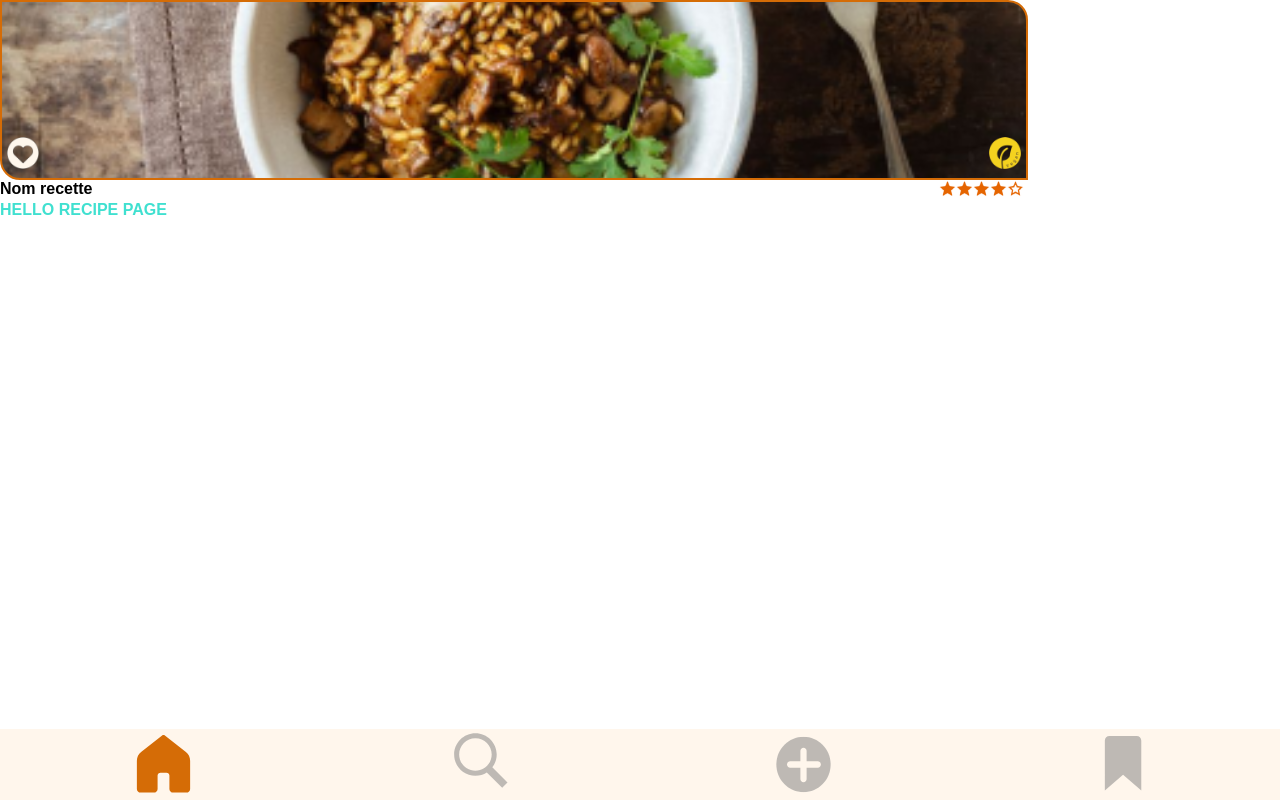
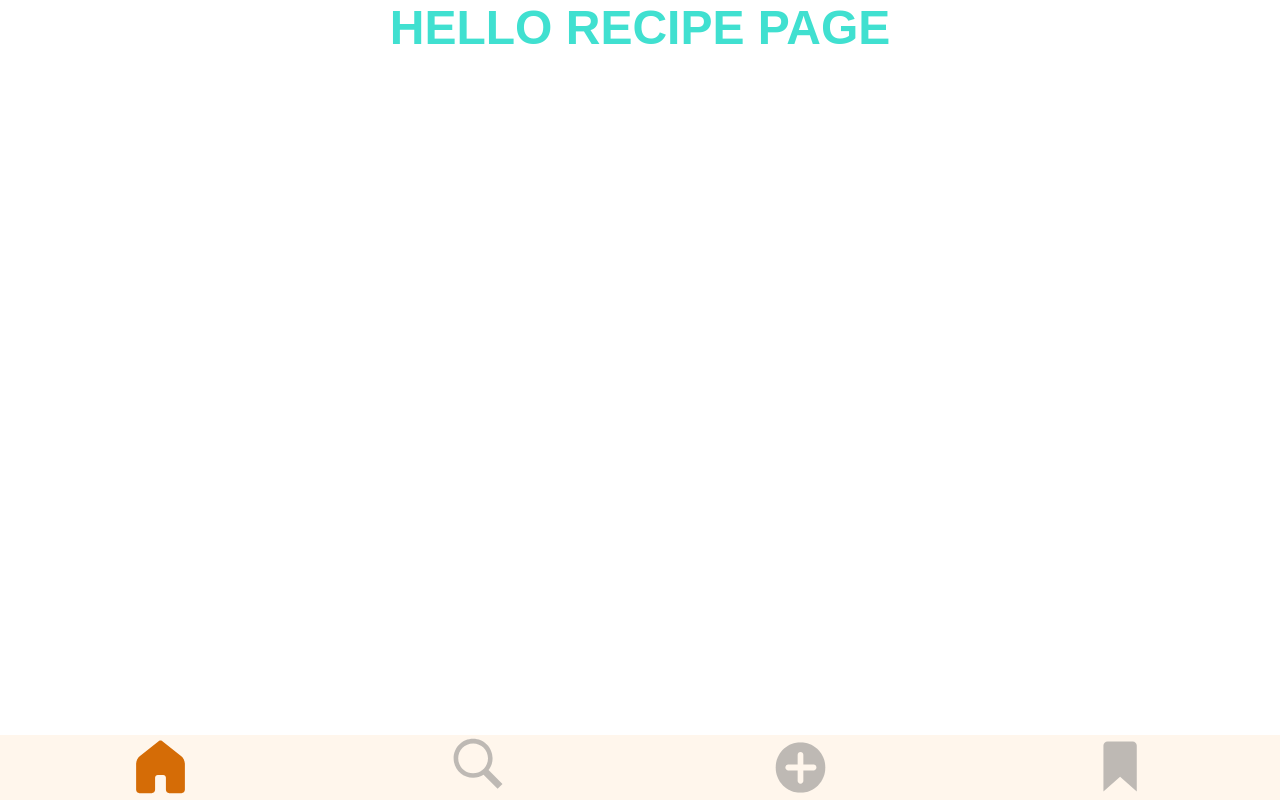
Before and after one commit to WildCodeSchool/0923-lille-JS-eatingnamnam, a React (Vite) app in the folder frontend/: page /recipe in a window 1280 px wide. Built offline with nearby package versions, Linux system fonts and the light colour scheme; a web font is replaced by a local one.

Commit message:
change typo issues

```diff
--- a/frontend/src/App.jsx
+++ b/frontend/src/App.jsx
@@ -1,12 +1,10 @@
 import "./App.scss";
 import { Outlet } from "react-router-dom";
 import Navbar from "./components/Navbar/Navbar";
-import RecipeCard from "./components/RecipeCard/RecipeCard";
 
 function App() {
   return (
     <div className="App">
-      <RecipeCard />
       <Outlet />
       <Navbar />
     </div>
--- a/frontend/src/App.scss
+++ b/frontend/src/App.scss
@@ -6,6 +6,7 @@
   font-family: "Hubballi", sans-serif;
   font-size: 16px;
 }
+
 .App {
   display: flex;
   flex-direction: column;
--- a/frontend/src/components/AddFavorite/AddFavorite.jsx
+++ b/frontend/src/components/AddFavorite/AddFavorite.jsx
@@ -1,28 +1,28 @@
 import { useState } from "react";
 import "./AddFavorite.scss";
 
-function AddFavorie() {
+function AddFavorite() {
   const [isFavorite, setIsFavorite] = useState(false);
-  const handelClickFavorite = () => {
+  const handleClickFavorite = () => {
     setIsFavorite(!isFavorite);
   };
   return (
-    <button type="button" className="logo" onClick={handelClickFavorite}>
+    <button type="button" className="logo" onClick={handleClickFavorite}>
       {isFavorite ? (
         <img
-          className="logo__isfavorite"
-          src="/src/assets/Hert.png"
-          alt="favorit"
+          className="logo__isFavorite"
+          src="/src/assets/Heart.png"
+          alt="favorite icon"
         />
       ) : (
         <img
-          className="logo__notfavorite"
-          src="/src/assets/emptyHert.png"
-          alt="add to favorit"
+          className="logo__notFavorite"
+          src="/src/assets/emptyHeart.png"
+          alt="add to favorite icon"
         />
       )}
     </button>
   );
 }
 
-export default AddFavorie;
+export default AddFavorite;
--- a/frontend/src/components/AddFavorite/AddFavorite.scss
+++ b/frontend/src/components/AddFavorite/AddFavorite.scss
@@ -2,10 +2,10 @@
   all: unset;
   margin: 0.3em;
 
-  .logo__isfavorite {
+  .logo__isFavorite {
     width: 2em;
   }
-  .logo__notfavorite {
+  .logo__notFavorite {
     width: 2em;
   }
 }
--- a/frontend/src/components/Navbar/Navbar.scss
+++ b/frontend/src/components/Navbar/Navbar.scss
@@ -3,7 +3,6 @@
 .navbar {
   margin-top: auto;
   align-items: flex-end;
-  align-items: center;
 }
 .navbar__list {
   background-color: $tertiaryColor;
@@ -21,7 +20,6 @@
 .navbar__link {
   display: flex;
   align-items: center;
-  all: unset;
 }
 .navbar__icon {
   height: 100%;
--- a/frontend/src/components/RecipeCard/RecipeCard.jsx
+++ b/frontend/src/components/RecipeCard/RecipeCard.jsx
@@ -1,13 +1,13 @@
 import "./RecipeCard.scss";
 
 import StarBar from "../StarBar/StarBar";
-import AddFavorie from "../AddFavorite/AddFavorite";
+import AddFavorite from "../AddFavorite/AddFavorite";
 
 function RecipeCard() {
   return (
     <section className="card">
       <article className="card__logo">
-        <AddFavorie className="card__logo__favorite" />
+        <AddFavorite className="card__logo__favorite" />
         <div className="card__logo__diet">
           <img
             className="card__logo__diet__vegan"
--- a/frontend/src/components/RecipeCard/RecipeCard.scss
+++ b/frontend/src/components/RecipeCard/RecipeCard.scss
@@ -13,7 +13,6 @@
     background-position: center;
     background-repeat: no-repeat;
     background-size: cover;
-
     border: solid 2px #d56c06;
     border-radius: 0 20px 0 20px;
 
--- a/frontend/src/pages/Favorites/Favorites.scss
+++ b/frontend/src/pages/Favorites/Favorites.scss
@@ -1,5 +1,7 @@
 @import "../../variables.scss";
 
 .helloFav {
+  font-size: 3rem;
+  text-align: center;
   color: red;
 }
--- a/frontend/src/pages/Homepage/Homepage.jsx
+++ b/frontend/src/pages/Homepage/Homepage.jsx
@@ -1,7 +1,13 @@
 import "./Homepage.scss";
+import RecipeCard from "../../components/RecipeCard/RecipeCard";
 
 function Homepage() {
-  return <h1 className="helloHome">HELLO HOMEPAGE</h1>;
+  return (
+    <>
+      <RecipeCard />
+      <h1 className="helloHome">HELLO HOMEPAGE</h1>;
+    </>
+  );
 }
 
 export default Homepage;
--- a/frontend/src/pages/Homepage/Homepage.scss
+++ b/frontend/src/pages/Homepage/Homepage.scss
@@ -1,5 +1,7 @@
 @import "../../variables.scss";
 
 .helloHome {
+  font-size: 3rem;
+  text-align: center;
   color: pink;
 }
--- a/frontend/src/pages/Recipe/Recipe.scss
+++ b/frontend/src/pages/Recipe/Recipe.scss
@@ -1,5 +1,7 @@
 @import "../../variables.scss";
 
 .helloRecipe {
+  font-size: 3rem;
+  text-align: center;
   color: turquoise;
 }
--- a/frontend/src/pages/Search/Search.scss
+++ b/frontend/src/pages/Search/Search.scss
@@ -1,5 +1,7 @@
 @import "../../variables.scss";
 
 .helloSearch {
+  font-size: 3rem;
+  text-align: center;
   color: lime;
 }
```
Also changed, not shown: frontend/src/assets/emptyHeart.png (renamed from frontend/src/assets/emptyHert.png), frontend/src/assets/heart.png (renamed from frontend/src/assets/hert.png).
